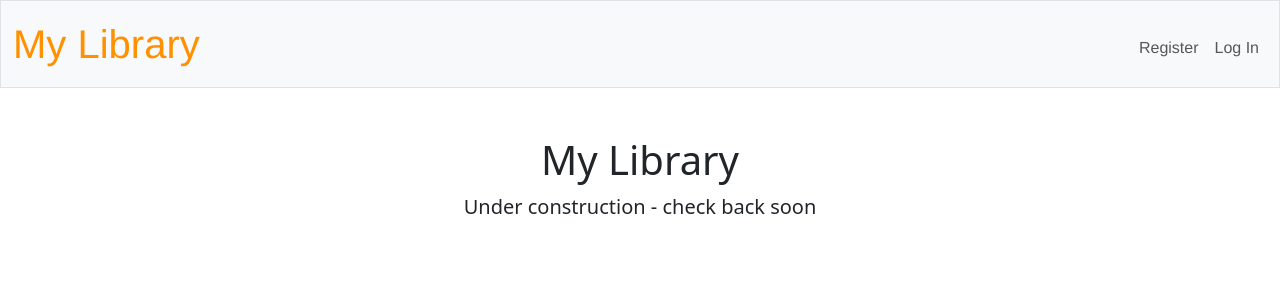
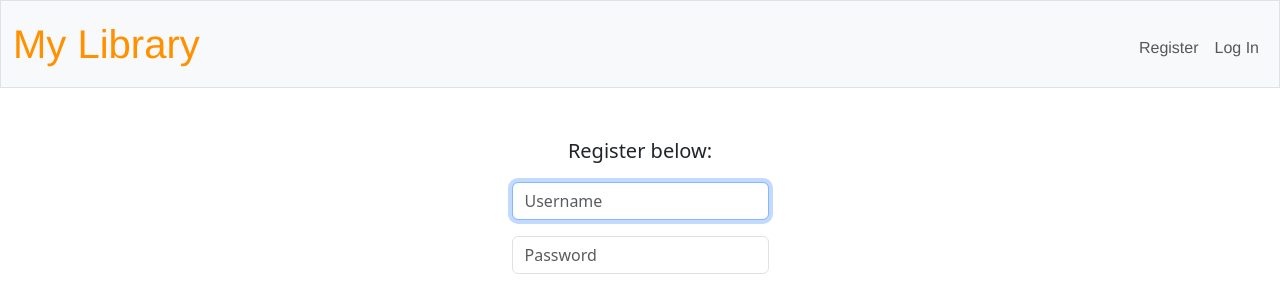
Before and after one commit to KCreek1/My_Library, a Flask app: template templates/passwordreset.html in a window 1280 px wide. Shown: the top 283 px of the page. Run offline with Flask 3, Linux system fonts and the light colour scheme; the template is opened without the code that fills it, so the values that code supplies are empty; parts of the project's set-up code (start-up, migrations or seed data) failed here and were passed over.

Commit message:
route/html for new_password

```diff
--- a/app.py
+++ b/app.py
@@ -99,10 +99,6 @@ def passwordreset():
     if request.method  == "POST":
         user = get_current_user()
         username = user.username
-
-
-        security_question_1 = user.security_question_1
-        security_question_2 = user.security_question_2
 
         # check if security questions are correct
         if not request.form.get("security_answer_1"):
@@ -304,3 +300,23 @@ def add_book():
         return redirect("/library")
     else:
         return render_template("add_book.html")
+
+@app.route("/new_password", methods=["GET", "POST"])
+@login_required
+def new_password():
+    """ User can change password """
+    # copying code from register since it is the same method
+    if request.method == "POST":
+        user = get_current_user()
+        password = request.form.get("password")
+        confirmation = request.form.get("confirmation")
+        if password == "":
+            return apology("Enter a valid password")
+        if password != confirmation:
+            return apology("Passwords do not match")
+        hash = generate_password_hash(password, method="pbkdf2:sha1", salt_length=8)
+        user.hash = hash
+        db.session.commit()
+        flash("Password updated", "success")
+        return redirect("/library")
+    return render_template("new_password.html")
--- a/new_password.html
+++ /dev/null
@@ -1 +0,0 @@
-<!-- to do for new_password route -->
--- a/templates/passwordreset.html
+++ b/templates/passwordreset.html
@@ -1,9 +1,41 @@
-<!-- reset password form -->
-{% extends "layout.html" %}
+<!-- register form imported from finance pset -->
+ <!-- updated with security questions and answers-->
+ {% extends "layout.html" %}
 
-{% block title %}Home{% endblock %}
+ {% block title %}Register{% endblock %}
 
-{% block main %}
-    <h1>My Library</h1>
-    <p>Under construction - check back soon</p>
-{% endblock %}
+ {% block main %}
+ <p>Register below:</p>
+     <form action="/register" method="post">
+         <div class="mb-3">
+             <input autocomplete="off" autofocus class="form-control mx-auto w-auto" name="username" placeholder="Username" type="text">
+         </div>
+         <div class="mb-3">
+             <input class="form-control mx-auto w-auto" name="password" placeholder="Password" type="password">
+         </div>
+         <div class="mb-3">
+             <input class="form-control mx-auto w-auto" name="confirmation" placeholder="Confirm Password" type="password">
+         </div>
+         <div class="mb-3">
+             <select class="form-control mx-auto w-auto" name="security_question_1">
+                 {% for question in get_questions_1 %}
+                 <option value="{{ question }}">{{ question }}</option>
+                 {% endfor %}
+             </select>
+         </div>
+         <div class="mb-3">
+             <input class="form-control mx-auto w-auto" name="security_answer_1" placeholder="Answer (case sensitive)" type="text">
+         </div>
+         <div class="mb-3">
+             <select class="form-control mx-auto w-auto" name="security_question_2">
+                 {% for question in get_questions_2 %}
+                 <option value="{{ question }}">{{ question }}</option>
+                 {% endfor %}
+             </select>
+         </div>
+         <div class="mb-3">
+             <input class="form-control mx-auto w-auto" name="security_answer_2" placeholder="Answer (case sensitive)" type="text">
+         </div>
+         <button class="btn btn-primary" type="submit">Register</button>
+     </form>
+ {% endblock %}
--- a/templates/register.html
+++ b/templates/register.html
@@ -1,4 +1,5 @@
 <!-- register form imported from finance pset -->
+ <!-- updated with security questions and answers-->
 {% extends "layout.html" %}
 
 {% block title %}Register{% endblock %}
@@ -22,7 +23,7 @@
             </select>
         </div>
         <div class="mb-3">
-            <input class="form-control mx-auto w-auto" name="security_answer_1" placeholder="Answer" type="text">
+            <input class="form-control mx-auto w-auto" name="security_answer_1" placeholder="Answer (case sensitive)" type="text">
         </div>
         <div class="mb-3">
             <select class="form-control mx-auto w-auto" name="security_question_2">
@@ -32,7 +33,7 @@
             </select>
         </div>
         <div class="mb-3">
-            <input class="form-control mx-auto w-auto" name="security_answer_2" placeholder="Answer" type="text">
+            <input class="form-control mx-auto w-auto" name="security_answer_2" placeholder="Answer (case sensitive)" type="text">
         </div>
         <button class="btn btn-primary" type="submit">Register</button>
     </form>
```
Also changed, not shown: templates/new_password.html (added, +17 -0 lines).
